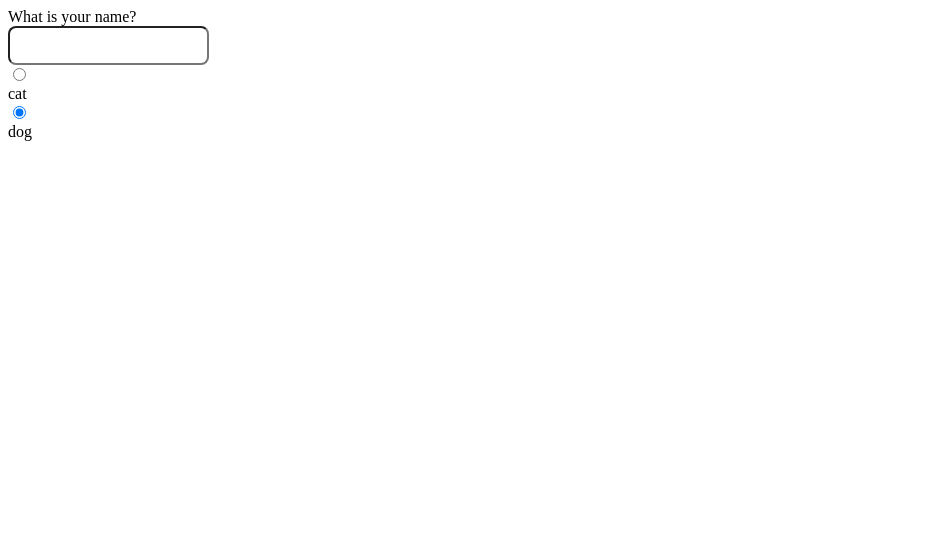
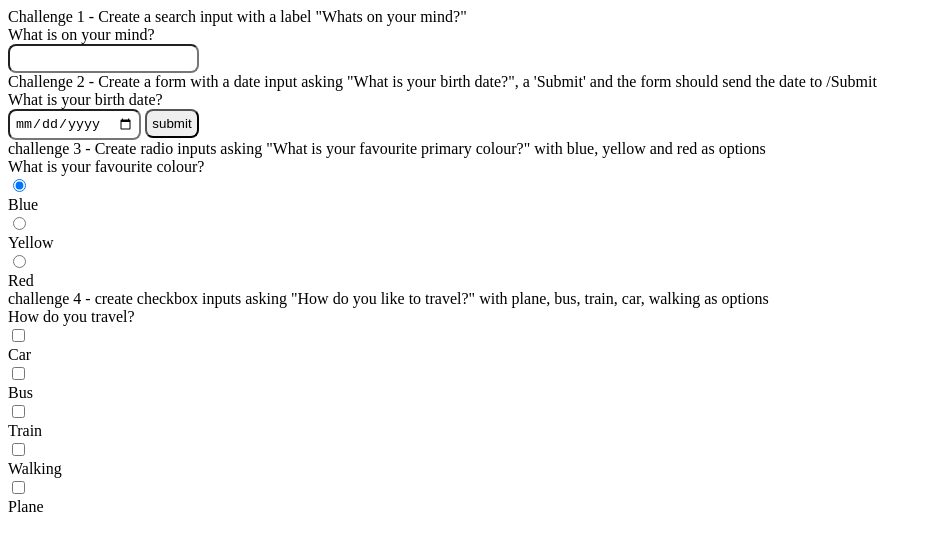
Before and after one commit to TeeL18/Add-On, a plain HTML site: page index.html in a window 1280 px wide. Shown: the whole page, without its empty margins (0-930 px from the left). Drawn offline with Linux system fonts and the light colour scheme.

Commit message:
Did little challenges for HTML inputs

```diff
--- a/index.html
+++ b/index.html
@@ -8,15 +8,60 @@
     <title>HTML Inputs</title>
   </head>
   <body>
+    Challenge 1 - Create a search input with a label "Whats on your mind?"
     <div>
-      <label for="first-name">What is your name?</label>
-      <input type="text" id="first-name" />
+      <label for="mind">What is on your mind?</label>
+      <input type="search" name="mind" id="mind" />
+    </div>
+    Challenge 2 - Create a form with a date input asking "What is your birth
+    date?", a 'Submit' and the form should send the date to /Submit
+    <div>
+      <form action="/submit">
+        <label for="birth-date">What is your birth date?</label>
+        <input type="date" name="birth-date" id="birth-date" />
+        <input type="submit" value="submit" />
+      </form>
+    </div>
+    challenge 3 - Create radio inputs asking "What is your favourite primary
+    colour?" with blue, yellow and red as options
+    <div>
+      <label>What is your favourite colour?</label>
+      <input type="radio" name="colour" id="Blue" checked value="blue" /><label
+        for="blue"
+        >Blue</label
+      >
+      <input type="radio" name="colour" id="Yellow" value="yellow" /><label
+        for=" yellow"
+        >Yellow</label
+      >
+      <input type="radio" name="colour" id="Red" value="red" /><label for="red"
+        >Red</label
+      >
+    </div>
+
+    challenge 4 - create checkbox inputs asking "How do you like to travel?"
+    with plane, bus, train, car, walking as options
+
+    <label>How do you travel?</label>
+    <div>
+      <input type="checkbox" name="travel" id="car" value="car" />
+      <label for="car">Car</label>
     </div>
     <div>
-      <input type="radio" name="pet" id="cat" /><label for="cat">cat</label>
-      <input type="radio" name="pet" id="dog" checked /><label for="dog"
-        >dog</label
-      >
+      <input type="checkbox" name="travel" id="Bus" value="bus" />
+      <label for="bus">Bus</label>
+    </div>
+    <div>
+      <input type="checkbox" name="travel" id="Train" value="train" />
+      <label for="train">Train</label>
+    </div>
+    <div>
+      <input type="checkbox" name="travel" id="Walking" value="walking" />
+      <label for="walking">Walking</label>
+    </div>
+    <div>
+      <input type="checkbox" name="travel" id="Plane" value="plane" />
+      <label for="plane">Plane</label>
     </div>
   </body>
 </html>
--- a/src/style.css
+++ b/src/style.css
@@ -1,5 +1,5 @@
 input {
-  padding: 10px;
+  padding: 5px;
   border-radius: 8px;
 }
 
```
